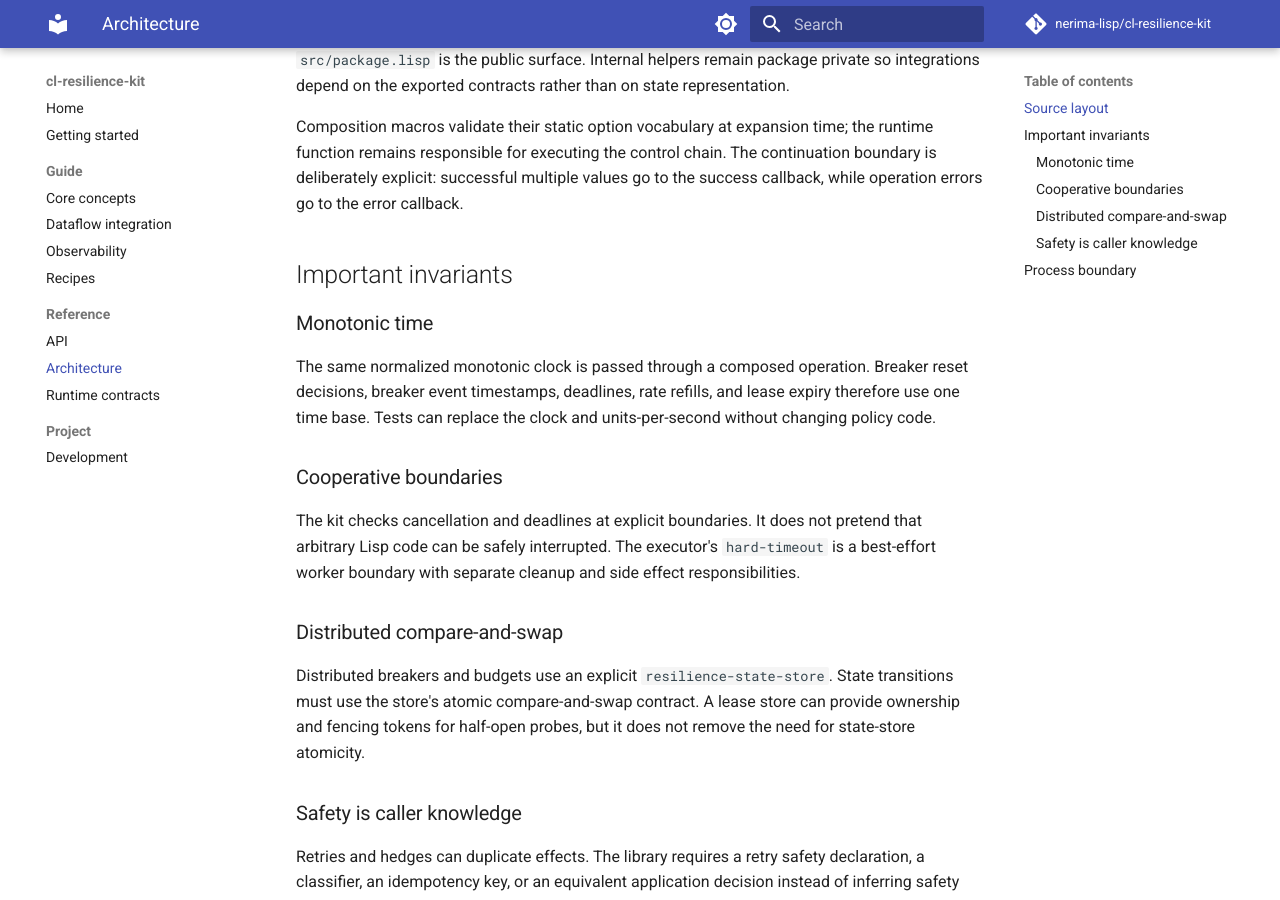
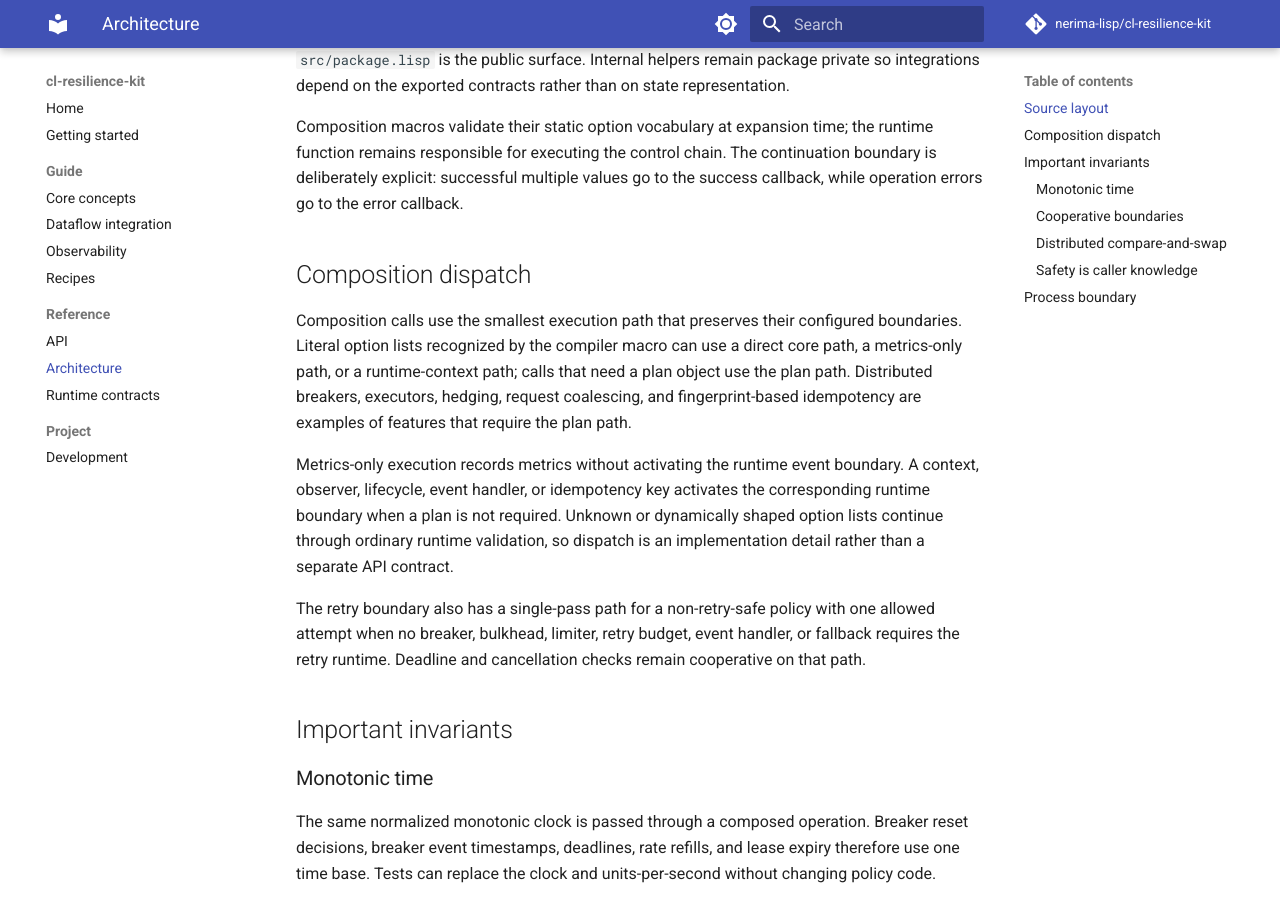
Before and after one commit to nerima-lisp/cl-resilience-kit, an MkDocs documentation site: the page built from docs/src/reference/architecture.md, in a window 1280 px wide and 900 px high, scrolled down 1510 px. Built offline with MkDocs 1.6.1 and Material for MkDocs 9.7.7, drawn with Linux system fonts in a browser that asks for light colours; comment, search, counter and statistics services are not loaded.

Commit message:
docs: document resilience fast paths

```diff
--- a/docs/src/reference/architecture.md
+++ b/docs/src/reference/architecture.md
@@ -22,6 +22,27 @@ Composition macros validate their static option vocabulary at expansion time;
 the runtime function remains responsible for executing the control chain. The
 continuation boundary is deliberately explicit: successful multiple values go
 to the success callback, while operation errors go to the error callback.
+
+## Composition dispatch
+
+Composition calls use the smallest execution path that preserves their
+configured boundaries. Literal option lists recognized by the compiler macro
+can use a direct core path, a metrics-only path, or a runtime-context path;
+calls that need a plan object use the plan path. Distributed breakers,
+executors, hedging, request coalescing, and fingerprint-based idempotency are
+examples of features that require the plan path.
+
+Metrics-only execution records metrics without activating the runtime event
+boundary. A context, observer, lifecycle, event handler, or idempotency key
+activates the corresponding runtime boundary when a plan is not required.
+Unknown or dynamically shaped option lists continue through ordinary runtime
+validation, so dispatch is an implementation detail rather than a separate
+API contract.
+
+The retry boundary also has a single-pass path for a non-retry-safe policy with
+one allowed attempt when no breaker, bulkhead, limiter, retry budget, event
+handler, or fallback requires the retry runtime. Deadline and cancellation
+checks remain cooperative on that path.
 
 ## Important invariants
 
```
Also changed, not shown: docs/src/reference/api.md (+7 -0 lines).
